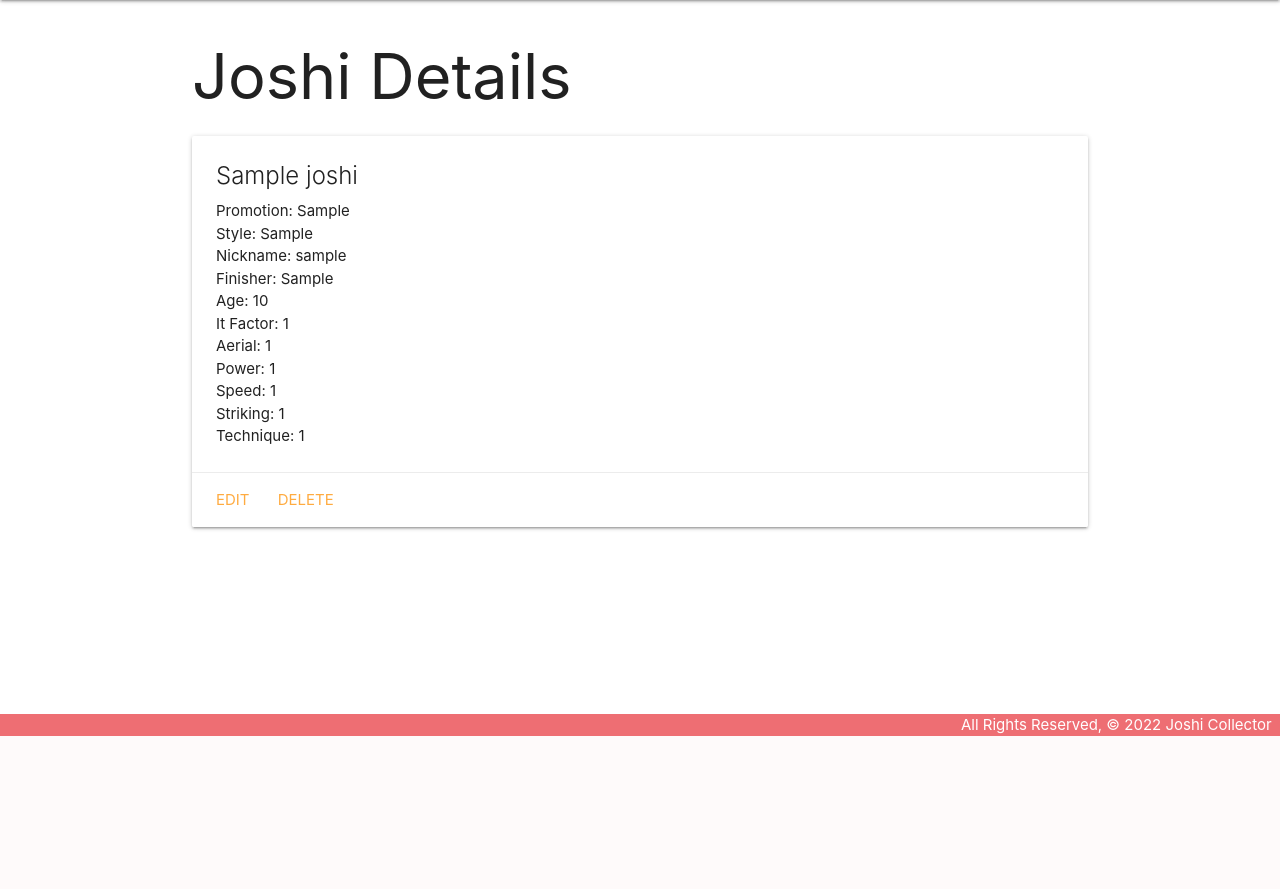
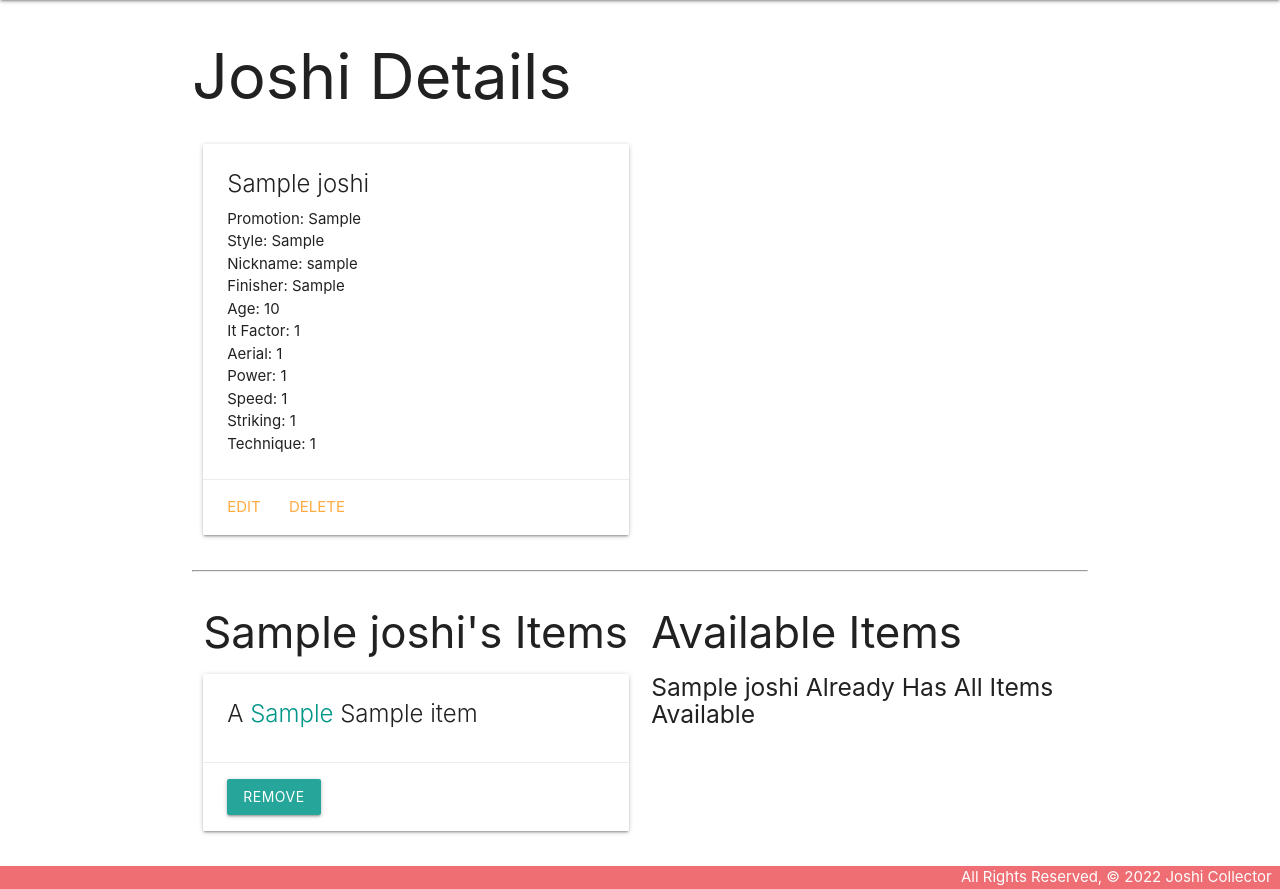
Before and after one commit to TonyPurple/joshicollector-flex44-anthonyvanoni, a Django app: page /joshis/1/ in a window 1280 px wide. Shown: the part 64-953 px from the top of the page. Before the commit the page ends 800 px from the top, so only its background shows below. Run offline with Django 4.2, Linux system fonts and the light colour scheme; tables that the repository leaves empty hold one stand-in row (values such as "Sample post").

Commit message:
adding item view to joshi detail template

```diff
--- a/main_app/templates/joshis/detail.html
+++ b/main_app/templates/joshis/detail.html
@@ -2,6 +2,8 @@
 
 <h1>Joshi Details</h1>
 
+<div class="row">
+    <div class="col s6">
         <div class="card">
             <div class="card-content">
                 <span class="card-title">{{ joshi.name }}</span>
@@ -26,4 +28,50 @@
                 <a href="{% url 'joshis_delete' joshi.id %}">Delete</a>
             </div>
         </div>
+    </div>
+</div>
+<hr>
+<div class="row">
+    <div class="col s6">
+        <h3>{{ joshi.name }}'s Items</h3>
+        {% if joshi.items.count %} {% for item in joshi.items.all %}
+        <div class="card">
+            <div class="card-content">
+                <span class="card-title">
+              A <span class="teal-text">{{ item.type }}</span> {{ item.name }}
+                </span>
+            </div>
+            <div class="card-action">
+                <form action="{% url 'unassoc_item' joshi.id item.id %}" method="post">
+                    {% csrf_token %}
+                    <button type="submit" class="btn">Remove</button>
+                </form>
+            </div>
+        </div>
+        {% endfor %} {% else %}
+        <h5>No Items :(</h5>
+        {% endif %}
+    </div>
+    <!-- Available items will come after this line -->
+    <div class="col s6">
+        <h3>Available Items</h3>
+        {% if items.count %} {% for item in items.all %}
+        <div class="card">
+            <div class="card-content">
+                <span class="card-title">
+              A <span class="teal-text">{{ item.type }}</span> {{ item.name }}
+                </span>
+            </div>
+            <div class="card-action">
+                <form action="{% url 'assoc_item' joshi.id item.id %}" method="post">
+                    {% csrf_token %}
+                    <button type="submit" class="btn">Add</button>
+                </form>
+            </div>
+        </div>
+        {% endfor %} {% else %}
+        <h5>{{joshi.name}} Already Has All Items Available</h5>
+        {% endif %}
+    </div>
+</div>
 {% endblock %}
```
Lines whose indentation alone changed are shown as unchanged.
